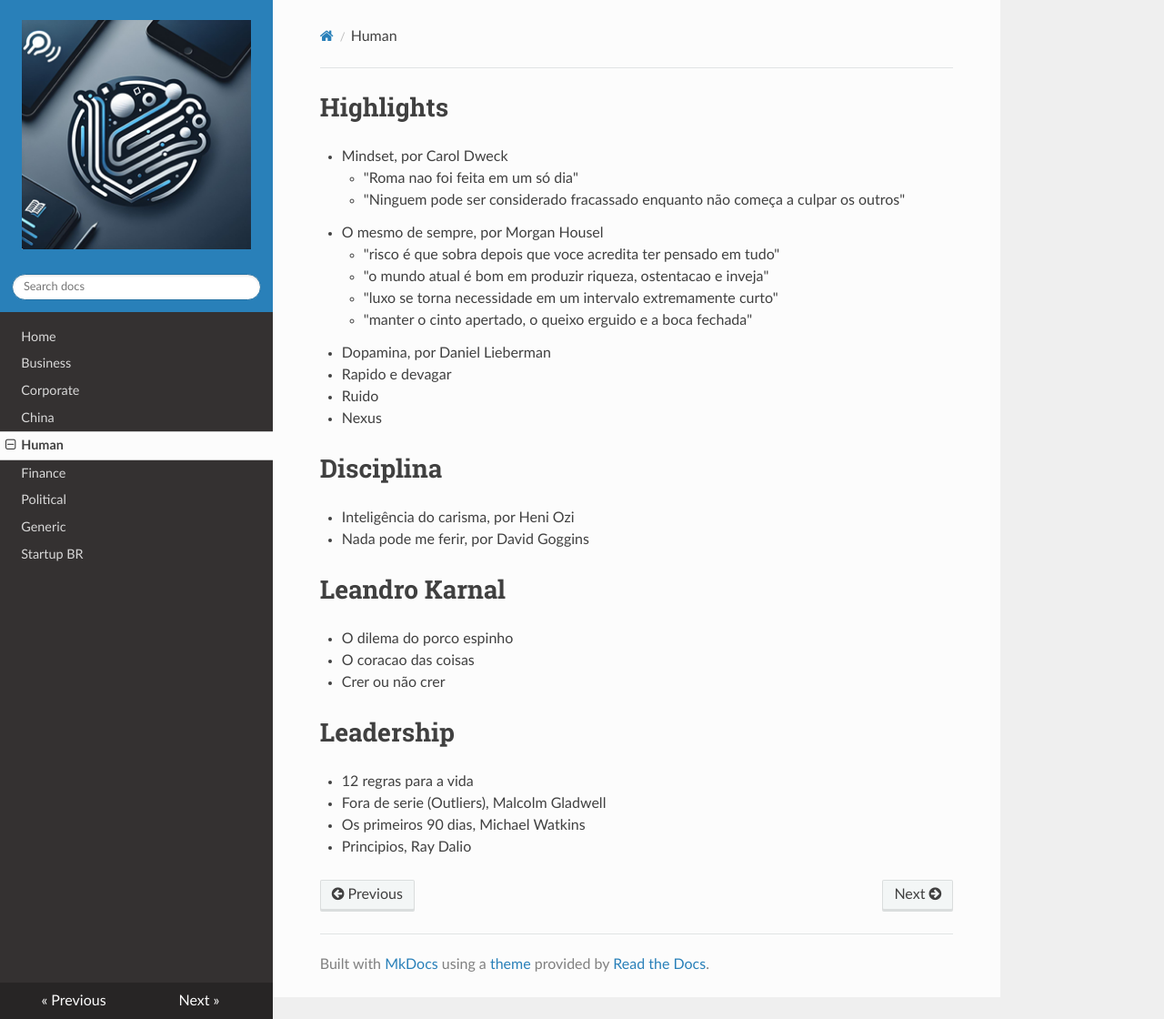
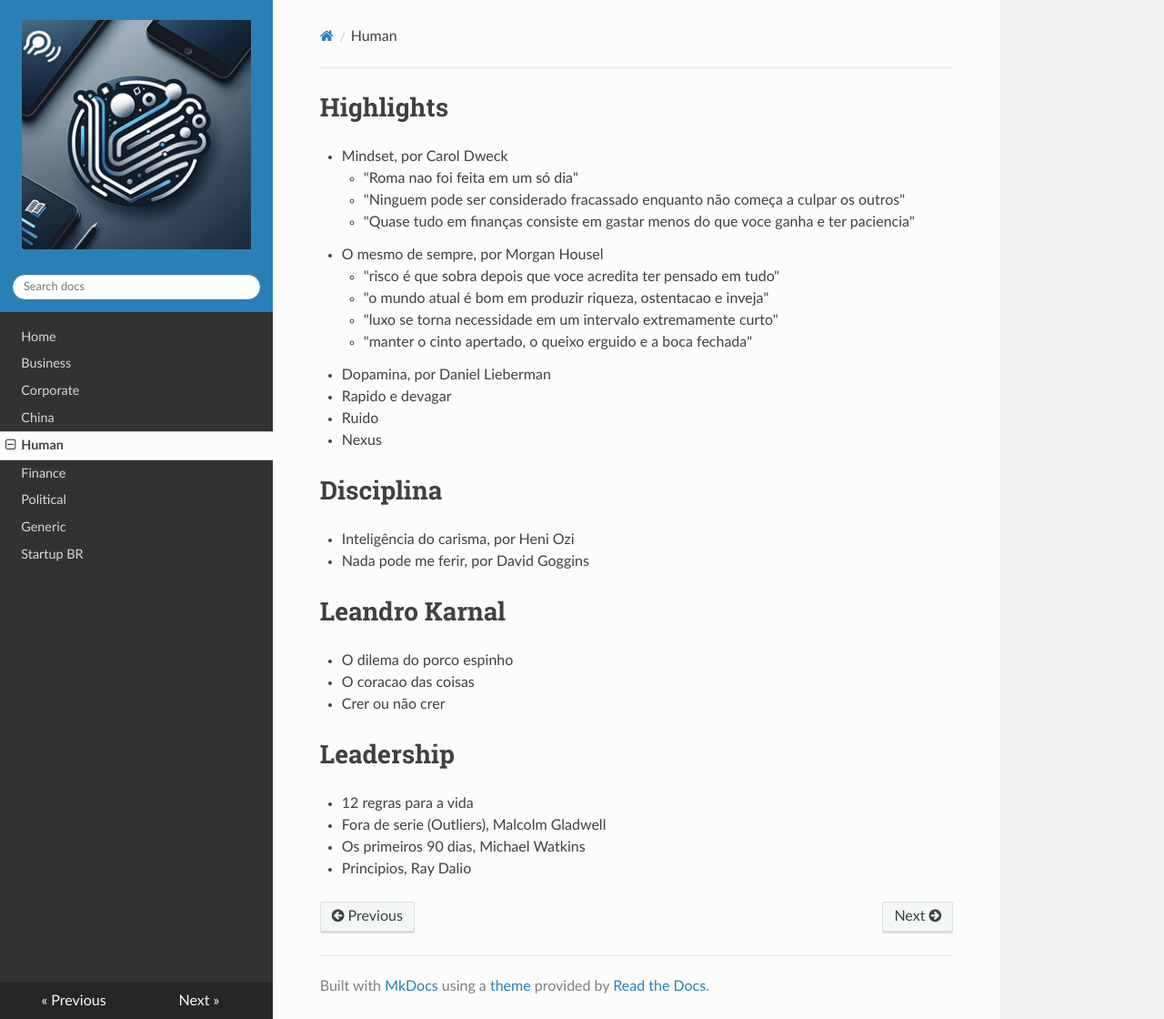
Before and after one commit to renatobrf/kindle-teca, an MkDocs documentation site: the page built from docs/human.md, in a window 1280 px wide and 1120 px high. Shown: the whole window at 91% size. Built offline with MkDocs 1.6.1, drawn with Linux system fonts in a browser that asks for light colours; nearby versions of some CDN libraries.

Commit message:
Update human.md

```diff
--- a/docs/human.md
+++ b/docs/human.md
@@ -2,6 +2,7 @@
 - Mindset, por Carol Dweck
     - "Roma nao foi feita em um só dia"
     - "Ninguem pode ser considerado fracassado enquanto não começa a culpar os outros"
+    - "Quase tudo em finanças consiste em gastar menos do que voce ganha e ter paciencia"
 - O mesmo de sempre, por Morgan Housel
     - "risco é que sobra depois que voce acredita ter pensado em tudo"
     - "o mundo atual é bom em produzir riqueza, ostentacao e inveja"
```
